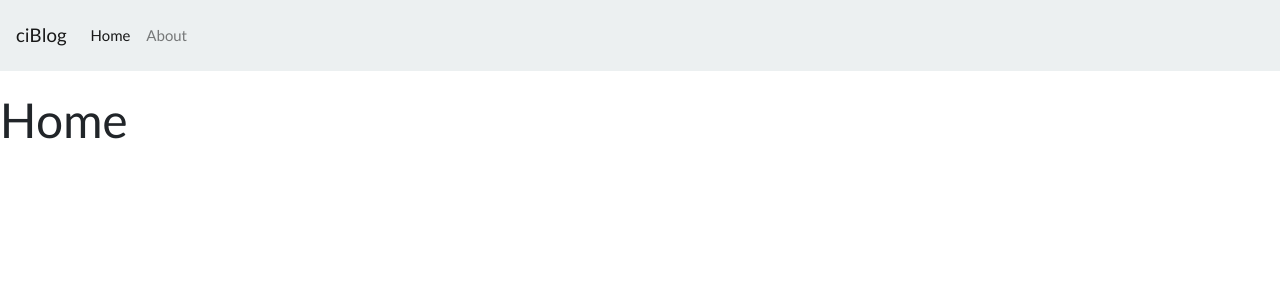
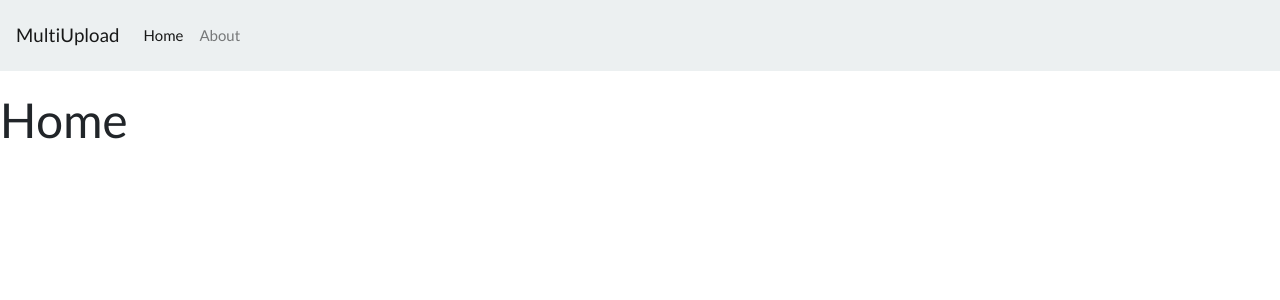
Before and after one commit to ImsirovicAjdin/cimultifileupload, a CodeIgniter app: page /database/ in a window 1280 px wide. Shown: the top 300 px of the page. Run offline with CodeIgniter, Linux system fonts and the light colour scheme; some libraries are stand-ins or nearby versions.

Commit message:
Add base_url() to navbar brand so it leads to project root instead of xampp page

```diff
--- a/application/views/templates/header.php
+++ b/application/views/templates/header.php
@@ -7,7 +7,7 @@
 </head>
 <body>
 <nav class="navbar navbar-expand-lg navbar-light bg-light">
-	<a class="navbar-brand" href="/">ciBlog</a>
+	<a class="navbar-brand" href="<?php echo base_url(); ?>">MultiUpload</a>
 	<button class="navbar-toggler" type="button" data-toggle="collapse" data-target="#navbarNav" aria-controls="navbarNav" aria-expanded="false" aria-label="Toggle navigation">
 		<span class="navbar-toggler-icon"></span>
 	</button>
```
Also changed, not shown: commit_images/002 - After adding the application-view-pages-about php page.png (renamed from commit_images/002 - After add the application-view-pages-about php page.png), commit_images/005a - Clicking navbar brand - MultiUpload - leads to... .png (added), commit_images/005b - ...the xampp dashboard.png (added), 1 other file.
